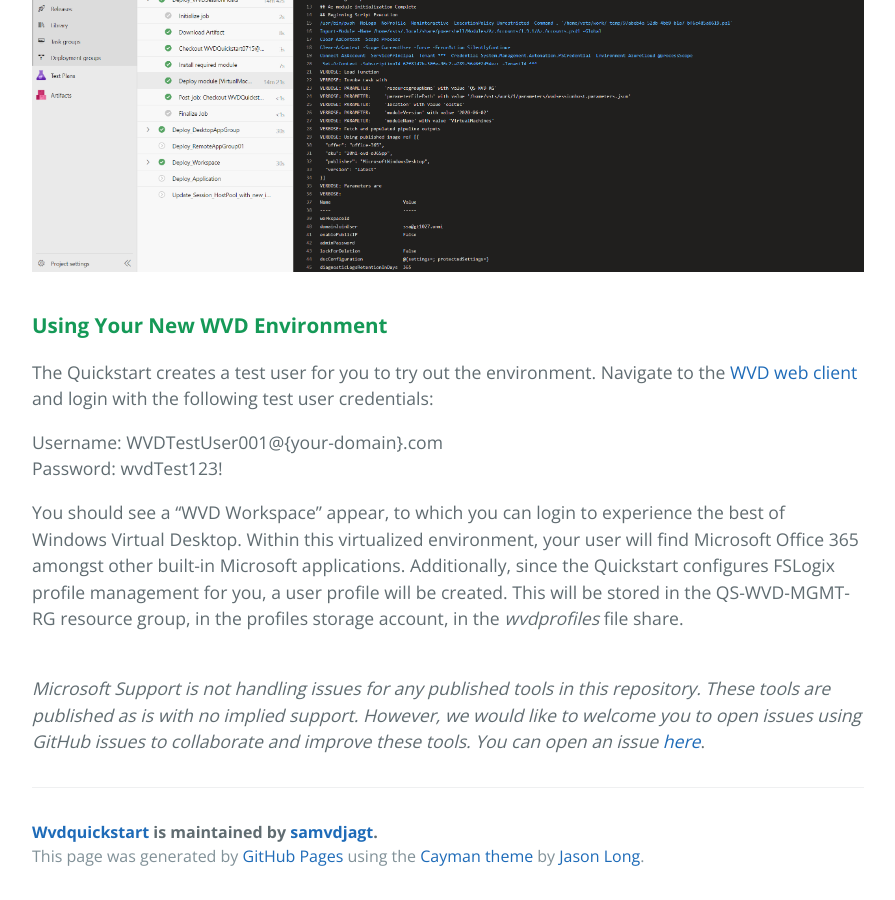
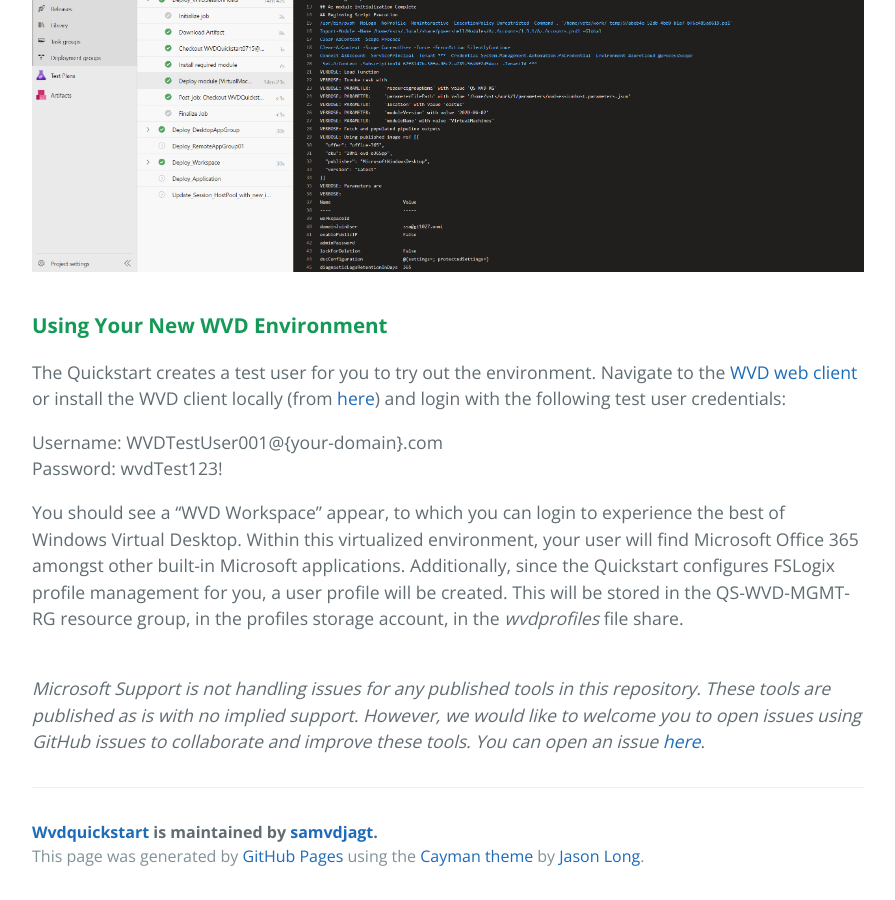
Before and after one commit to samvdjagt/wvdquickstart, a Jekyll site: the page built from howto.md, in a window 1280 px wide and 900 px high, scrolled down 3953 px. Shown: the whole window, without its empty margins (192-1087 px from the left). Built offline with Jekyll 4.4.1, drawn with Linux system fonts in a browser that asks for light colours.

Commit message:
Update howto.md

```diff
--- a/howto.md
+++ b/howto.md
@@ -45,7 +45,7 @@
 ![DevOps Pipeline Progress](images/devopsPipelineProgress.PNG?raw=true)
 
 ### <b>Using Your New WVD Environment</b>
-The Quickstart creates a test user for you to try out the environment. Navigate to the <a href="https://rdweb.wvd.microsoft.com/arm/webclient/index.html" target="_blank">WVD web client</a> and login with the following test user credentials:
+The Quickstart creates a test user for you to try out the environment. Navigate to the <a href="https://rdweb.wvd.microsoft.com/arm/webclient/index.html" target="_blank">WVD web client</a> or install the WVD client locally (from <a href="aka.ms/wvd/clients" target="_blank">here</a>) and login with the following test user credentials:
 
 Username: WVDTestUser001@{your-domain}.com <br>
 Password: wvdTest123!
```
